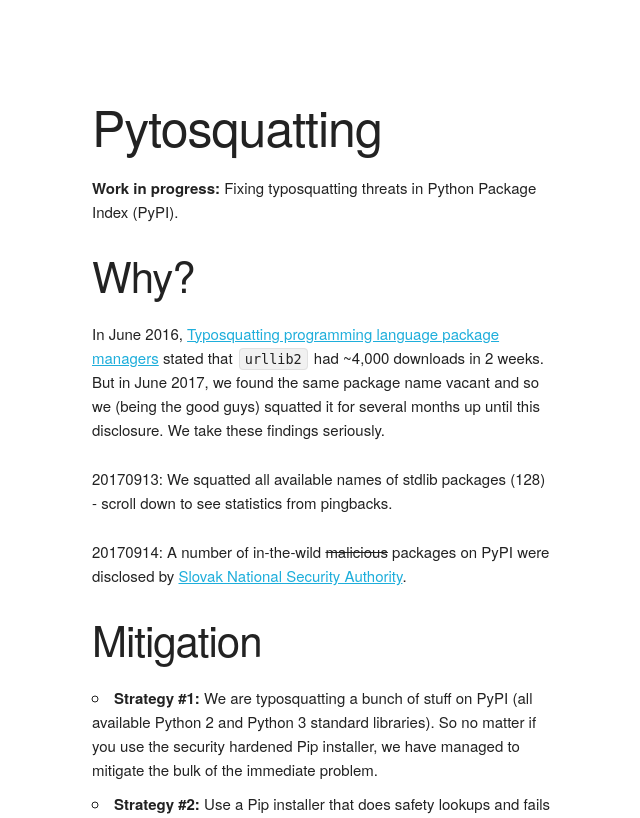
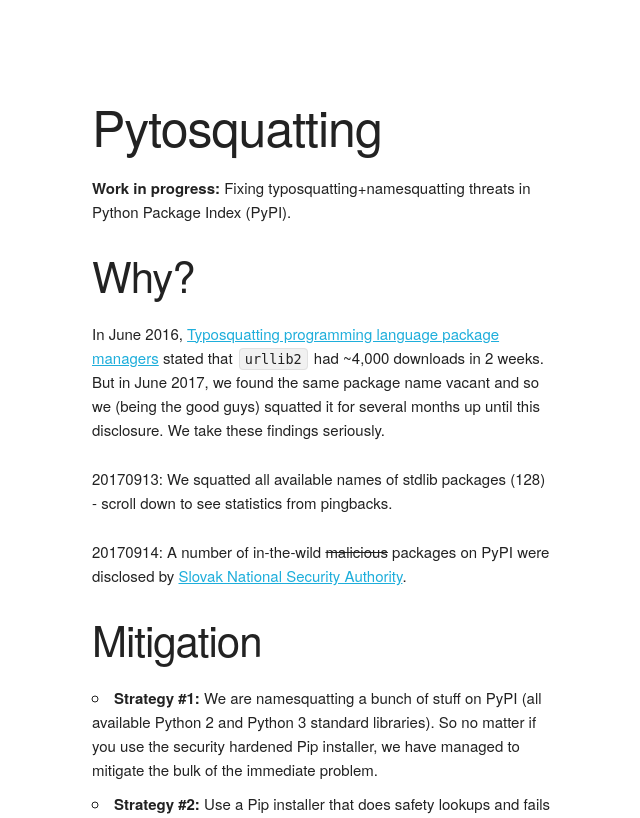
Before and after one commit to benjaoming/pytosquatting, a Django app: template webpages/templates/index.html in a window 1280 px wide. Shown: the top 818 px of the page, without its empty margins (68-708 px from the left). Run offline with Django 3.2, Linux system fonts and the light colour scheme; the template is opened without the code that fills it, so the values that code supplies are empty.

Commit message:
Add the namesquatting term

```diff
--- a/webpages/templates/index.html
+++ b/webpages/templates/index.html
@@ -6,7 +6,7 @@
     <div class="row">
       <div class="one-half column" style="margin-top: 10%">
         <h1>Pytosquatting</h1>
-        <p><strong>Work in progress:</strong> Fixing typosquatting threats in Python Package Index (PyPI).</p>
+        <p><strong>Work in progress:</strong> Fixing typosquatting+namesquatting threats in Python Package Index (PyPI).</p>
         <h2>Why?</h2>
         <p>In June 2016, <a href="http://incolumitas.com/2016/06/08/typosquatting-package-managers/">Typosquatting programming language package managers</a> stated that <code>urllib2</code> had ~4,000 downloads in 2 weeks. But in June 2017, we found the same package name vacant and so we (being the good guys) squatted it for several months up until this disclosure. We take these findings seriously.</p>
         <p>20170913: We squatted all available names of stdlib packages (128) - scroll down to see statistics from pingbacks.</p>
@@ -14,7 +14,7 @@
 
         <h2>Mitigation</h2>
         <ul>
-          <li><strong>Strategy #1:</strong> We are typosquatting a bunch of stuff on PyPI (all available Python 2 and Python 3 standard libraries). So no matter if you use the security hardened Pip installer, we have managed to mitigate the bulk of the immediate problem.</li>
+          <li><strong>Strategy #1:</strong> We are namesquatting a bunch of stuff on PyPI (all available Python 2 and Python 3 standard libraries). So no matter if you use the security hardened Pip installer, we have managed to mitigate the bulk of the immediate problem.</li>
           <li><strong>Strategy #2:</strong> Use a Pip installer that does safety lookups and fails loudly if the attempted package name does not validate. This should be implemented in your automated deployments and test builds!</li>
         </ul>
 
```
